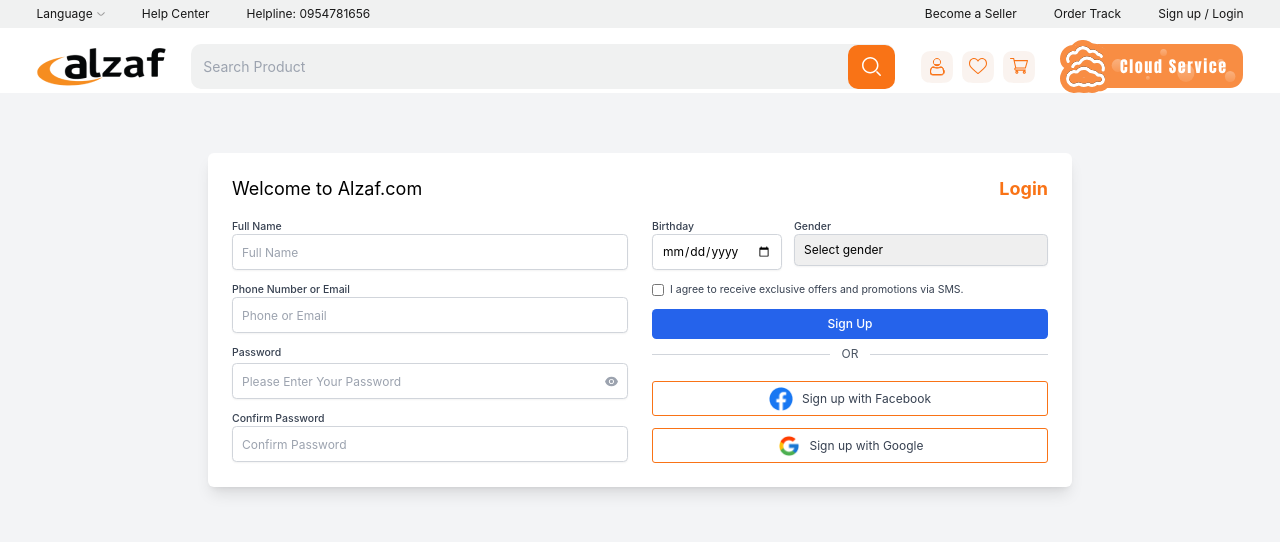
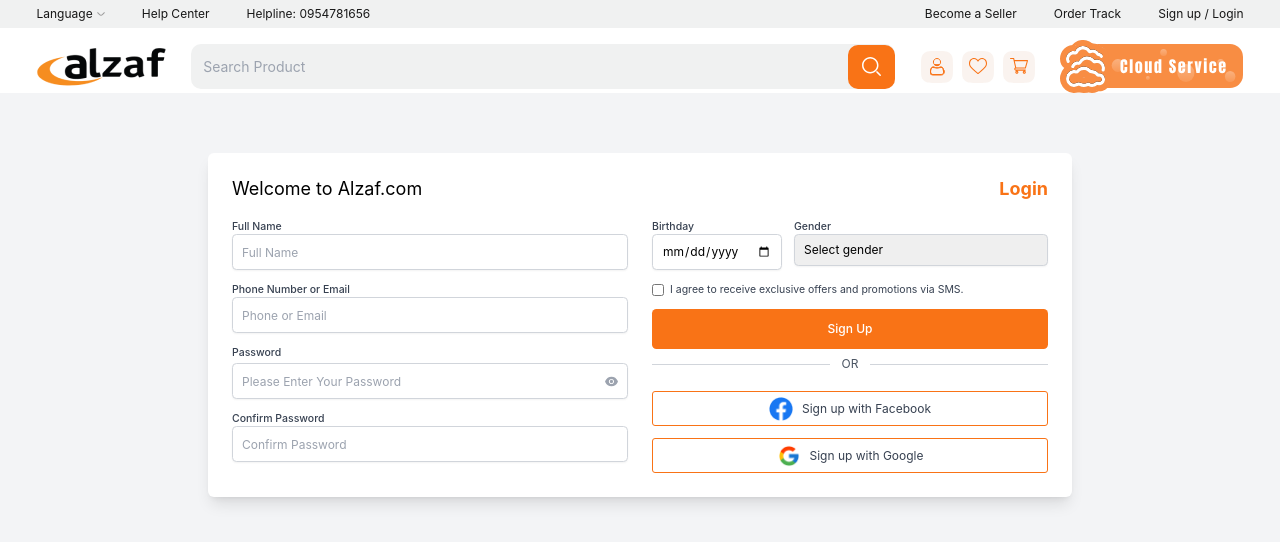
Before and after one commit to sumonDev13/alzaf-task, a Next.js app: page /auth in a window 1280 px wide. Shown: the top 542 px of the page. Built offline with nearby package versions, Linux system fonts and the light colour scheme.

Commit message:
refactoring

```diff
--- a/src/app/auth/page.tsx
+++ b/src/app/auth/page.tsx
@@ -155,7 +155,7 @@ const RegistrationPage: React.FC = () => {
                 type="checkbox"
                 checked={formData.termsAccepted}
                 onChange={handleChange('termsAccepted')}
-                className="h-4 w-4 text-blue-600 focus:ring-blue-500 border-gray-300 rounded"
+                className="h-4 w-4 border-gray-300 rounded"
               />
               <label htmlFor="termsAccepted" className="ml-2 block text-sm text-gray-700">
                 I agree to receive exclusive offers and promotions via SMS.
@@ -164,7 +164,7 @@ const RegistrationPage: React.FC = () => {
 
             <button
               type="submit"
-              className="w-full bg-blue-600 hover:bg-blue-700 text-white font-medium py-2 px-4 rounded-md focus:outline-none focus:ring-2 focus:ring-offset-2 focus:ring-blue-500"
+              className="h-[40px] w-full bg-special hover:bg-gray-700 text-white font-medium py-2 px-4 rounded-md"
               onClick={handleSubmit}
             >
               Sign Up
```
